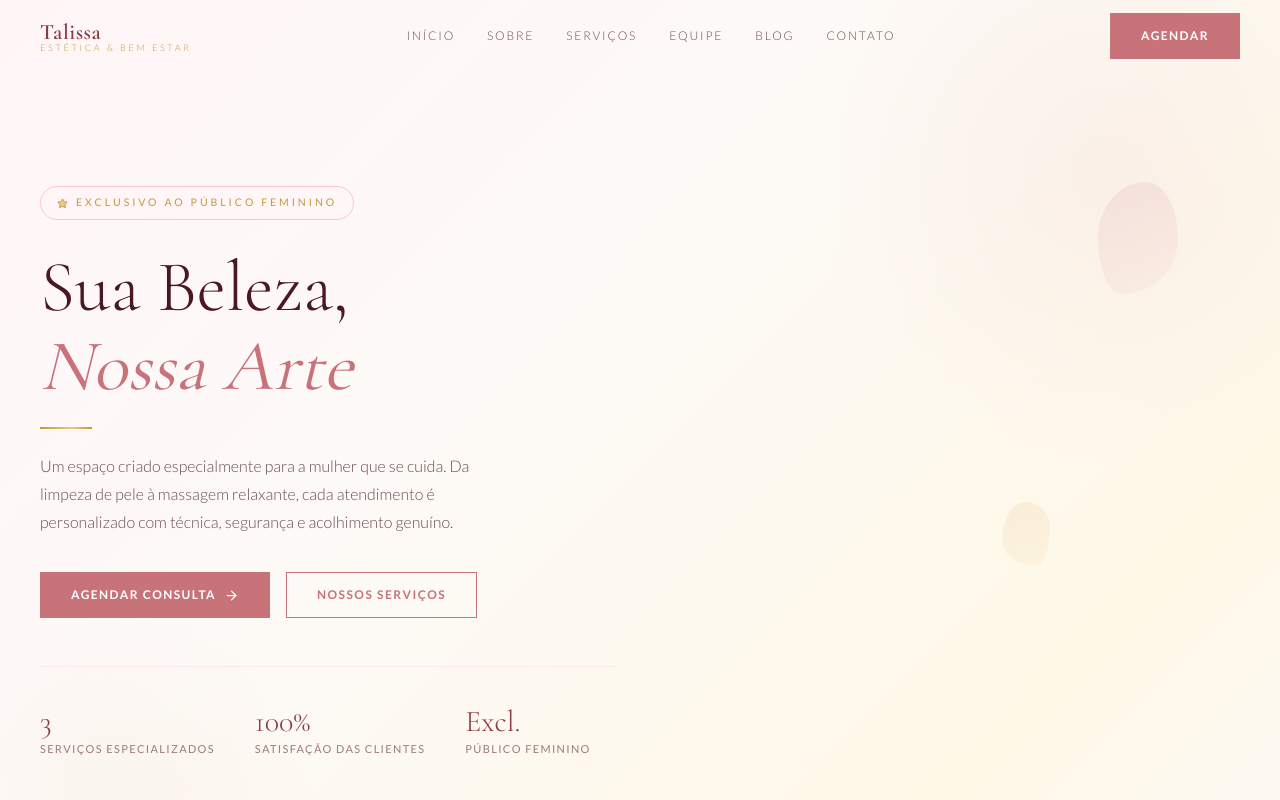
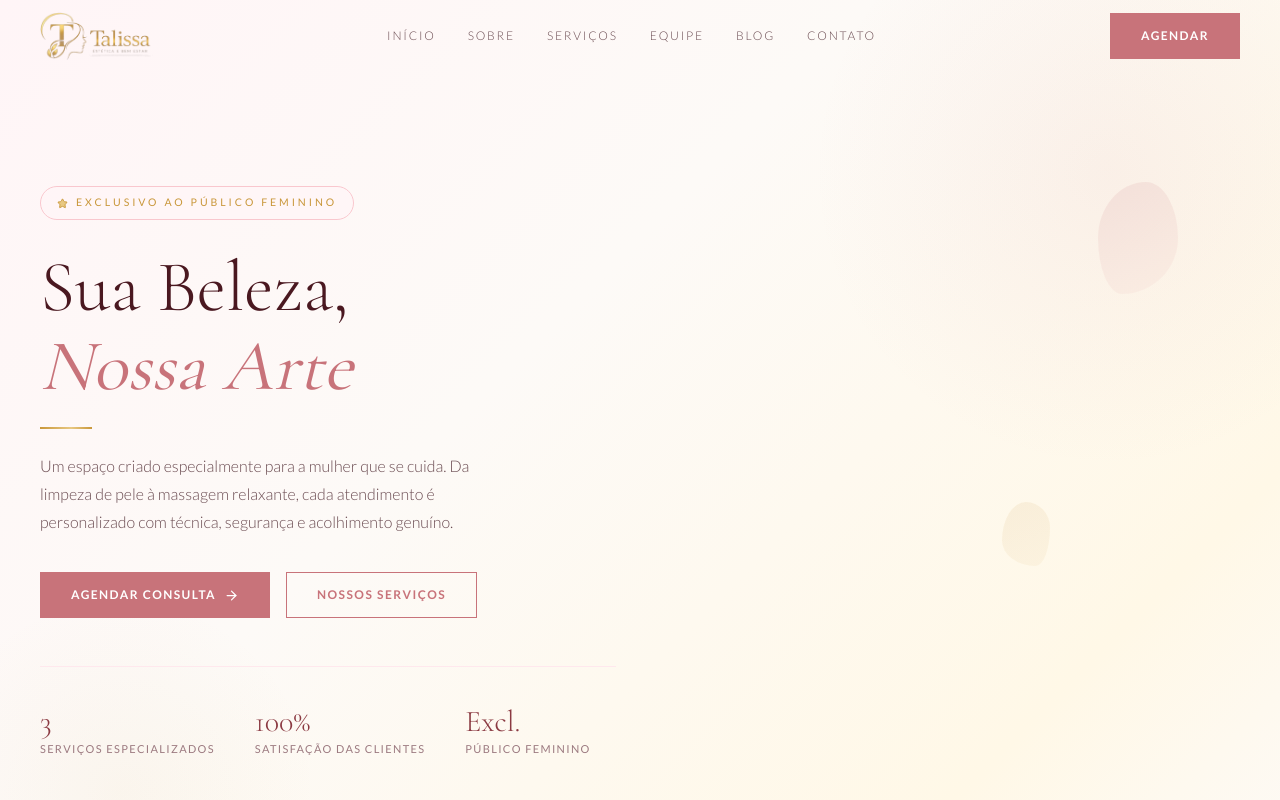
Before and after one commit to silva-gustav0/site_debora, a Next.js app: page / in a window 1280 px wide. Shown: the top 800 px of the page. Built offline with nearby package versions, Linux system fonts and the light colour scheme.

Commit message:
modified:   .claude/settings.local.json 	new file:   public/images/talissa/logo.png 	modified:   src/components/Navbar.tsx

```diff
--- a/src/components/Navbar.tsx
+++ b/src/components/Navbar.tsx
@@ -2,6 +2,7 @@
 
 import { useState, useEffect } from "react";
 import { usePathname } from "next/navigation";
+import Image from "next/image";
 import { Menu, X } from "lucide-react";
 
 const NAV_LINKS = [
@@ -41,19 +42,15 @@ export default function Navbar() {
           <div className="flex items-center justify-between h-[72px]">
 
             {/* Logo */}
-            <a href={href("inicio")} className="flex flex-col leading-none group">
-              <span
-                className="text-[22px] font-semibold tracking-wide"
-                style={{ fontFamily: "var(--font-cormorant), serif", color: "#8B3A42" }}
-              >
-                Talissa
-              </span>
-              <span
-                className="text-[9px] font-light tracking-[0.3em] uppercase transition-opacity group-hover:opacity-70"
-                style={{ fontFamily: "var(--font-lato), sans-serif", color: "#C9973A" }}
-              >
-                Estética &amp; Bem Estar
-              </span>
+            <a href={href("inicio")} className="flex items-center group">
+              <Image
+                src="/images/talissa/logo.png"
+                alt="Talissa Estética e Bem Estar"
+                width={974}
+                height={414}
+                priority
+                className="h-12 w-auto transition-opacity group-hover:opacity-80"
+              />
             </a>
 
             {/* Desktop nav */}
@@ -96,12 +93,13 @@ export default function Navbar() {
             className="flex items-center justify-between px-6 h-[72px] border-b"
             style={{ borderColor: "#FFE8ED" }}
           >
-            <span
-              className="text-[22px] font-semibold tracking-wide"
-              style={{ fontFamily: "var(--font-cormorant), serif", color: "#8B3A42" }}
-            >
-              Talissa
-            </span>
+            <Image
+              src="/images/talissa/logo.png"
+              alt="Talissa Estética e Bem Estar"
+              width={974}
+              height={414}
+              className="h-10 w-auto"
+            />
             <button
               className="p-2"
               style={{ color: "#8B3A42" }}
```
Also changed, not shown: .claude/settings.local.json, public/images/talissa/logo.png (added).
